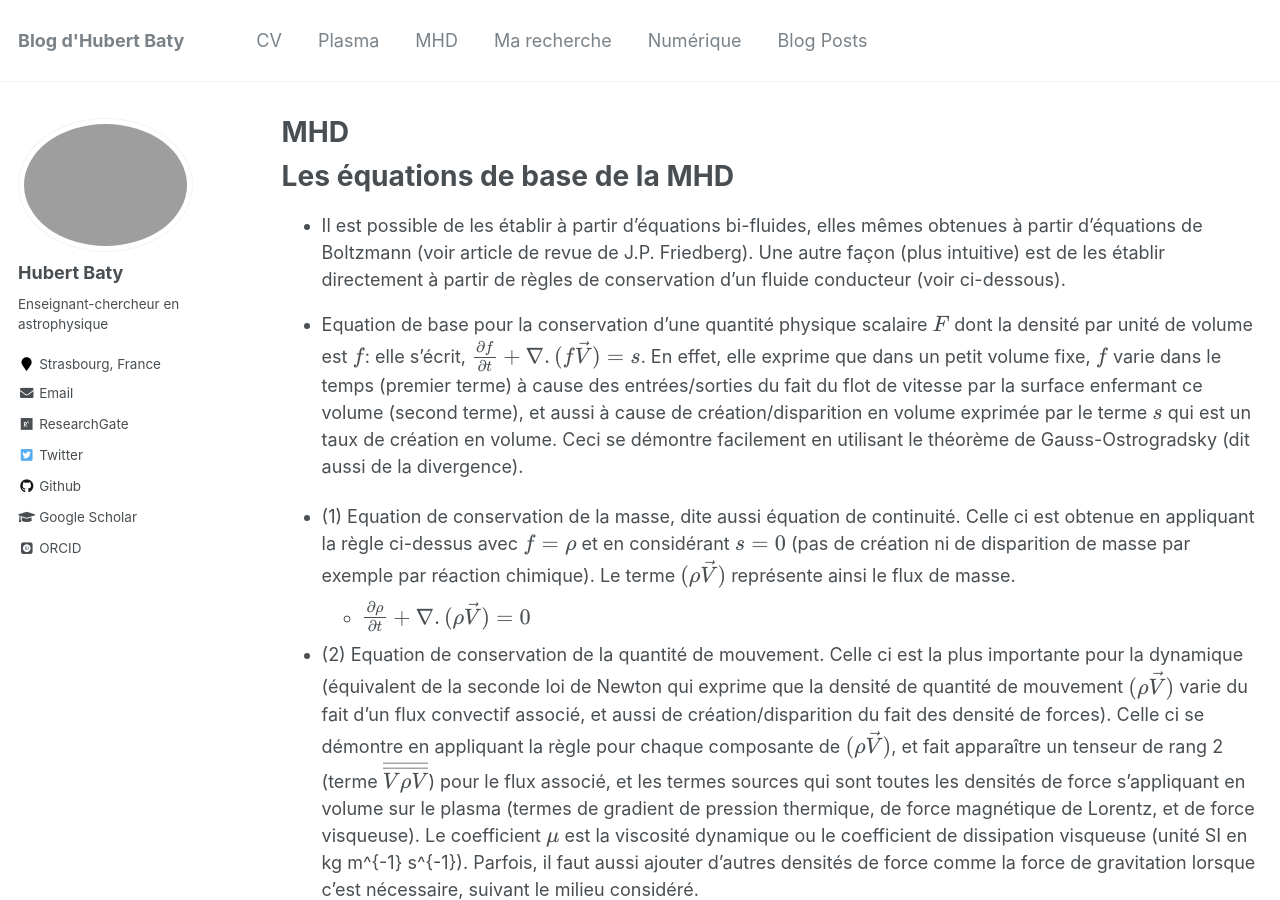
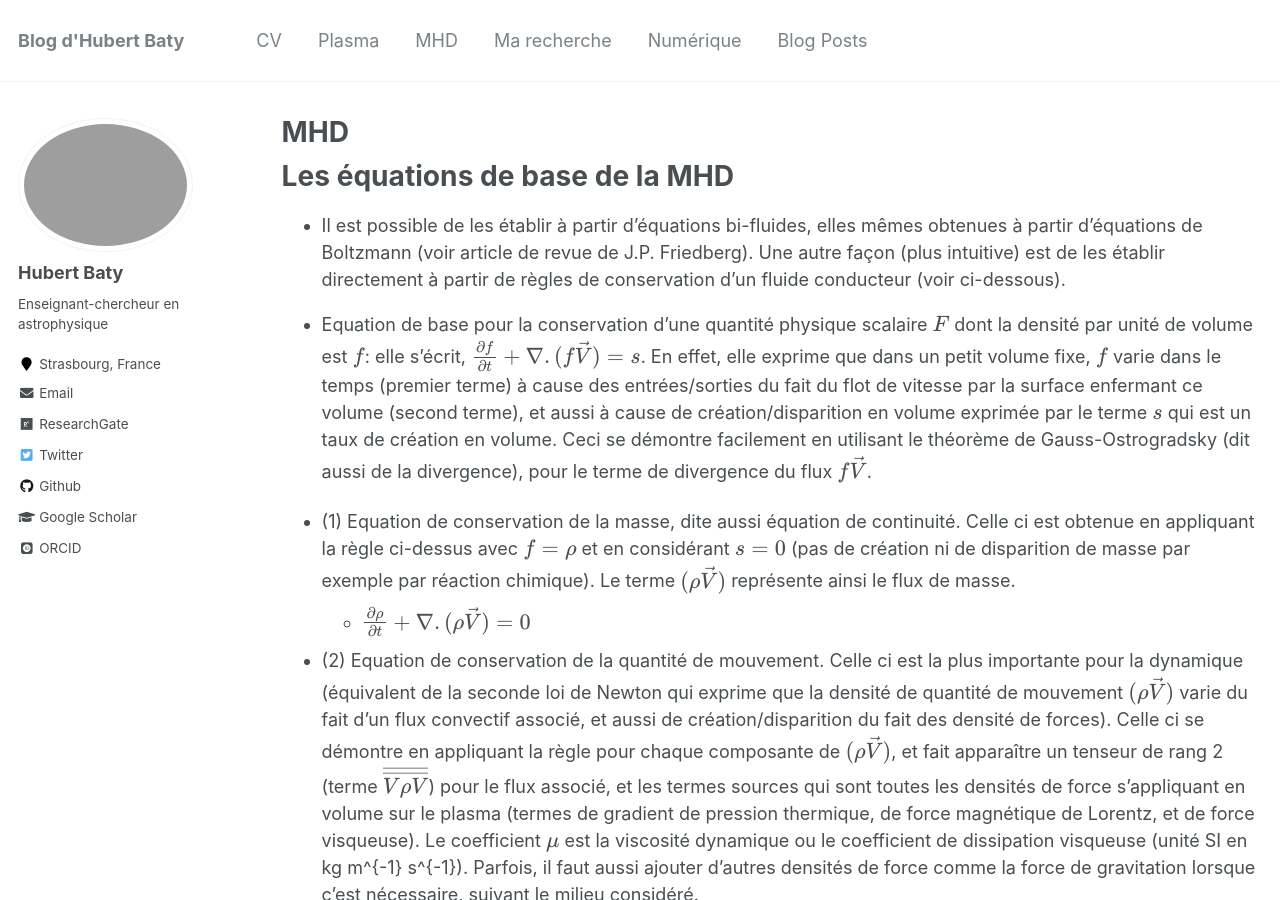
Before and after one commit to hubertbaty/hubertbaty.github.io, a Jekyll site: the page built from _pages/MHD.md, in a window 1280 px wide and 900 px high. Built offline with Jekyll 4.4.1, drawn with Linux system fonts in a browser that asks for light colours; some web fonts are replaced; formulas are drawn with MathJax 3.

Commit message:
Update MHD.md

```diff
--- a/_pages/MHD.md
+++ b/_pages/MHD.md
@@ -12,7 +12,7 @@ redirect_from:
 Les équations de base de la MHD
 ======
 * Il est possible de les établir à partir d'équations bi-fluides, elles mêmes obtenues à partir d'équations de Boltzmann (voir article de revue de J.P. Friedberg). Une autre façon (plus intuitive) est de les établir directement à partir de règles de conservation d'un fluide conducteur (voir ci-dessous).
-* Equation de base pour la conservation d'une quantité physique scalaire $F$ dont la densité par unité de volume est $f$: elle s'écrit, $\frac {\partial f} {\partial t} + \nabla . (f \vec V) = s$. En effet, elle exprime que dans un petit volume fixe, $f$ varie dans le temps (premier terme) à cause des entrées/sorties du fait du flot de vitesse par la surface enfermant ce volume (second terme), et aussi à cause de création/disparition en volume exprimée par le terme $s$ qui est un taux de création en volume. Ceci se démontre facilement en utilisant le théorème de Gauss-Ostrogradsky (dit aussi de la divergence).
+* Equation de base pour la conservation d'une quantité physique scalaire $F$ dont la densité par unité de volume est $f$: elle s'écrit, $\frac {\partial f} {\partial t} + \nabla . (f \vec V) = s$. En effet, elle exprime que dans un petit volume fixe, $f$ varie dans le temps (premier terme) à cause des entrées/sorties du fait du flot de vitesse par la surface enfermant ce volume (second terme), et aussi à cause de création/disparition en volume exprimée par le terme $s$ qui est un taux de création en volume. Ceci se démontre facilement en utilisant le théorème de Gauss-Ostrogradsky (dit aussi de la divergence), pour le terme de divergence du flux $f \vec V$.
 
 * (1) Equation de conservation de la masse, dite aussi équation de continuité. Celle ci est obtenue en appliquant la règle ci-dessus avec $f = \rho$ et en considérant $s = 0$ (pas de création ni de disparition de masse par exemple par réaction chimique). Le terme $ (\rho \vec V)$ représente ainsi le flux de masse.
   * $\frac {\partial \rho} {\partial t} + \nabla . (\rho \vec V) = 0$
```
